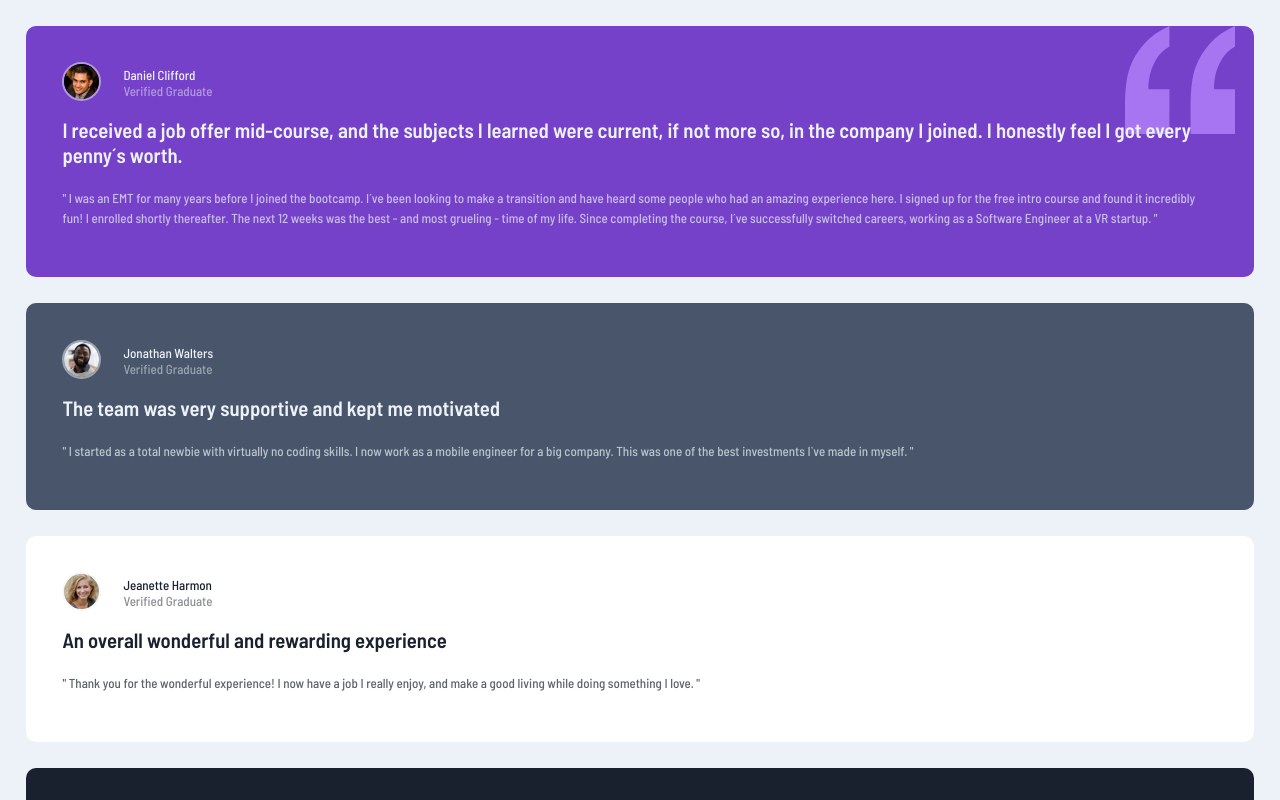
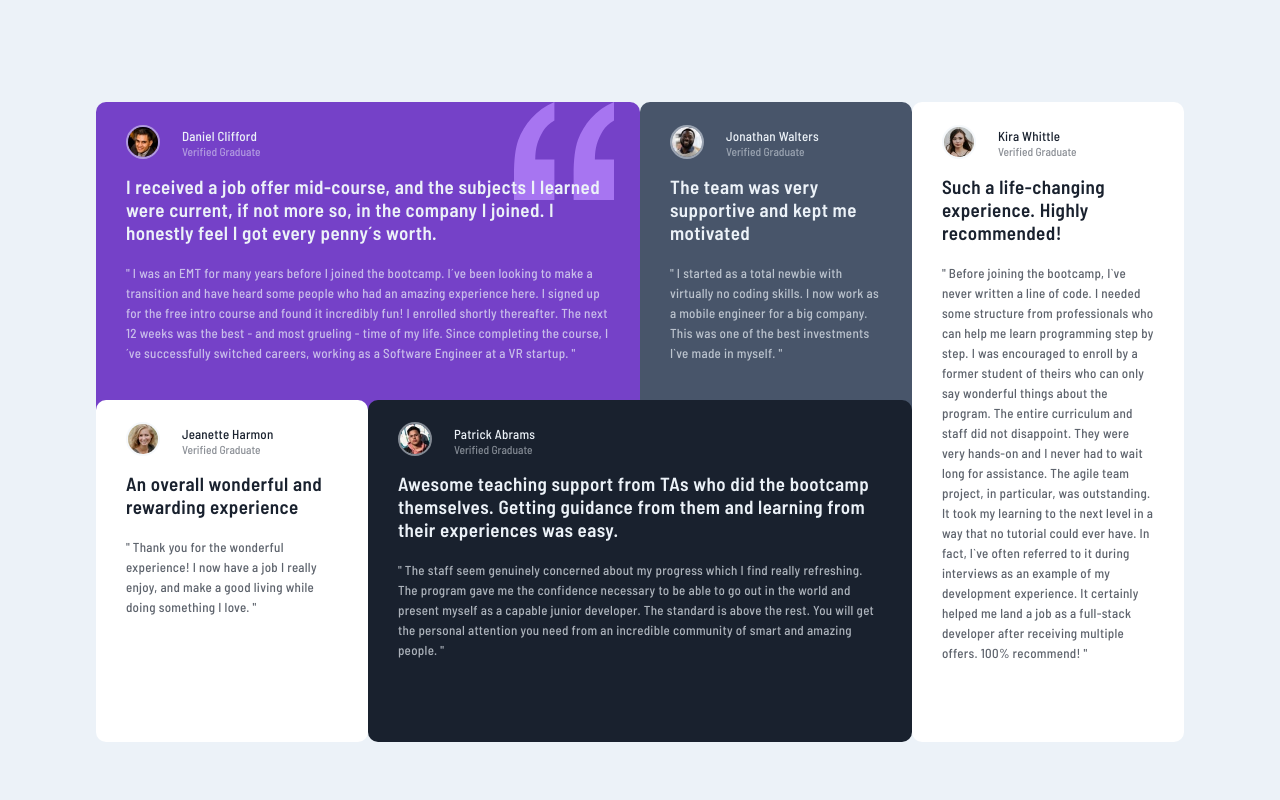
Before and after one commit to Gbw699/Testimonials-grid-section-frontend-mentor, an Angular app: page / in a window 1280 px wide. Shown: the top 800 px of the page. Built offline with nearby package versions, Linux system fonts and the light colour scheme.

Commit message:
IMPROVEMENTS not ready yet

```diff
--- a/src/app/app.component.html
+++ b/src/app/app.component.html
@@ -36,6 +36,7 @@ $VeryDarkBlackishBlue= "hsl(219, 29%, 14%)"; @let $LightGrayishBlue =
     }"
   ></app-card>
   <app-card
+    class="fourth-child"
     [cardInfo]="{
       profileImg: './images/image-patrick.jpg',
       name: 'Patrick Abrams',
--- a/src/app/app.component.scss
+++ b/src/app/app.component.scss
@@ -0,0 +1,22 @@
+.container {
+  @media (min-width: 900px) {
+    max-width: 85%;
+    max-height: 85%;
+    display: grid;
+    // gap: 5rem;
+    grid-template-columns: repeat(4, 1fr);
+    grid-template-rows: repeat(2, 1fr);
+    grid-auto-flow: row;
+
+    // align-items: fit-content;
+    app-card:first-child {
+      grid-area: 1 / 1 / 2 / 3;
+    }
+    app-card:last-child {
+      grid-area: 1 / 4 / 3 / 5;
+    }
+    .fourth-child {
+      grid-area: 2 / 2 / 3 / 4;
+    }
+  }
+}
--- a/src/card/card.component.scss
+++ b/src/card/card.component.scss
@@ -1,14 +1,16 @@
 @use "../styles.scss" as s;
 
 .container {
-  padding: 2.8rem;
+  padding: 1.7rem 2.3rem;
   margin: 2rem;
   border-radius: 10px;
-  // background-image: url(/images/bg-pattern-quotation.svg);
   background-repeat: no-repeat;
-  background-position: right 1.5rem top 0;
-  background-size: 110px;
-
+  background-position: right 2rem top 0;
+  background-size: 100px;
+  @media (min-width: 900px) {
+    margin: 0;
+    height: 100%;
+  }
   header {
     display: flex;
     align-items: center;
@@ -16,7 +18,7 @@
 
     .img-container {
       height: fit-content;
-      width: 35px;
+      width: 30px;
 
       img {
         border: 2px solid rgba($color: s.$LightGrayishBlue, $alpha: 0.5);
@@ -30,18 +32,24 @@
       p {
         margin: 0;
       }
+      .name {
+        letter-spacing: 0.2px;
+      }
+      .role {
+        font-size: 11.5px;
+      }
     }
   }
 
   .short-testimony {
     margin-top: 1rem;
-    font-size: 20.7px;
+    font-size: 19px;
     font-weight: 600;
+    letter-spacing: 0.45px;
   }
 
-.large-testimony{
-  // padding-right: 1.8rem;
-  line-height: 20px;
-  // letter-spacing: 0.4px;
+  .large-testimony {
+    letter-spacing: 0.3px;
+    line-height: 20px;
+  }
 }
-}
--- a/src/styles.scss
+++ b/src/styles.scss
@@ -25,3 +25,13 @@ body {
   font-size: 13px;
   background-color: $LightGrayishBlue;
 }
+
+app-root {
+  height: 100%;
+  @media (min-width: 900px) {
+    height: 100%;
+    display: flex;
+    justify-content: center;
+    align-items: center;
+  }
+}
```
